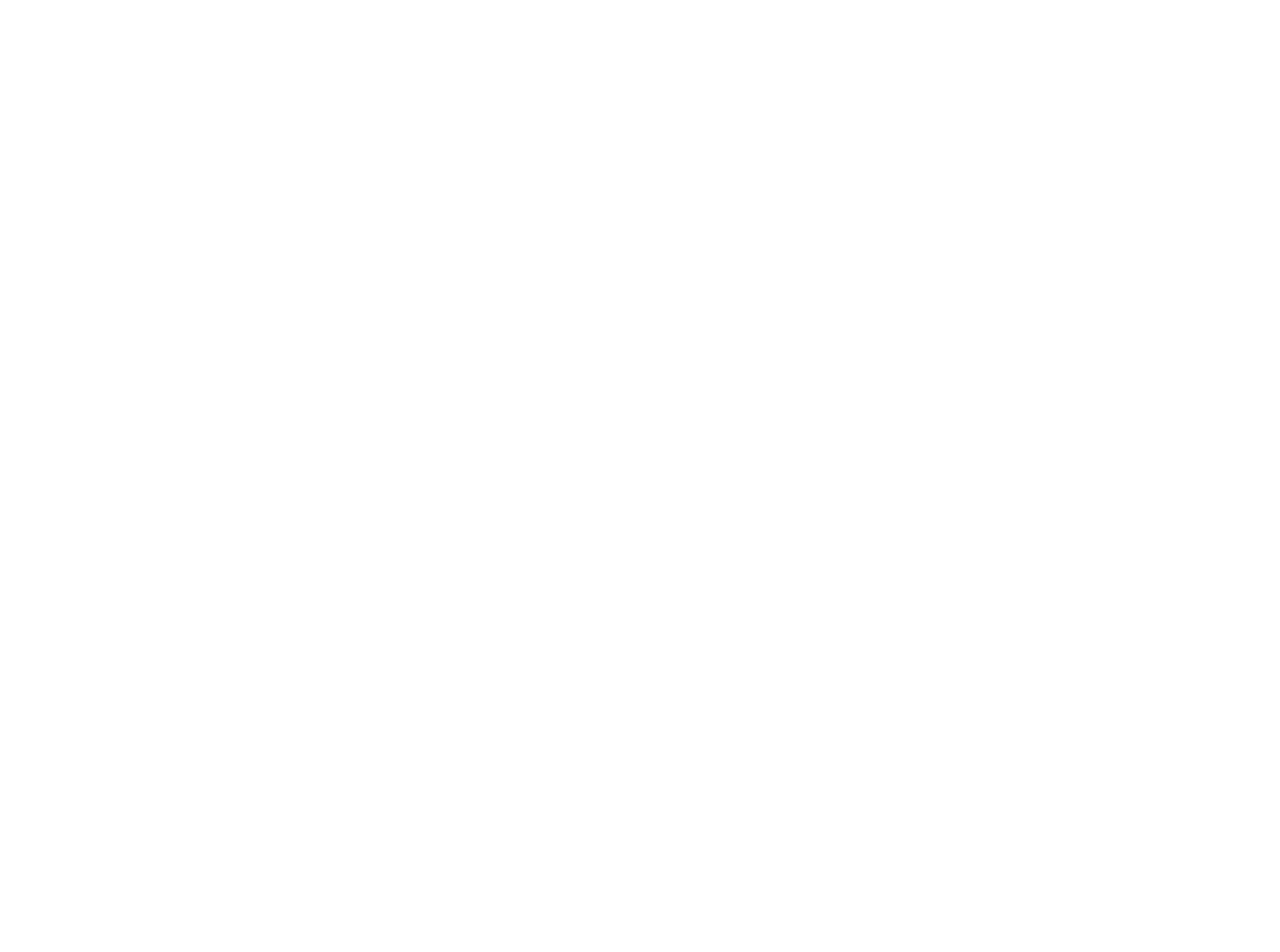
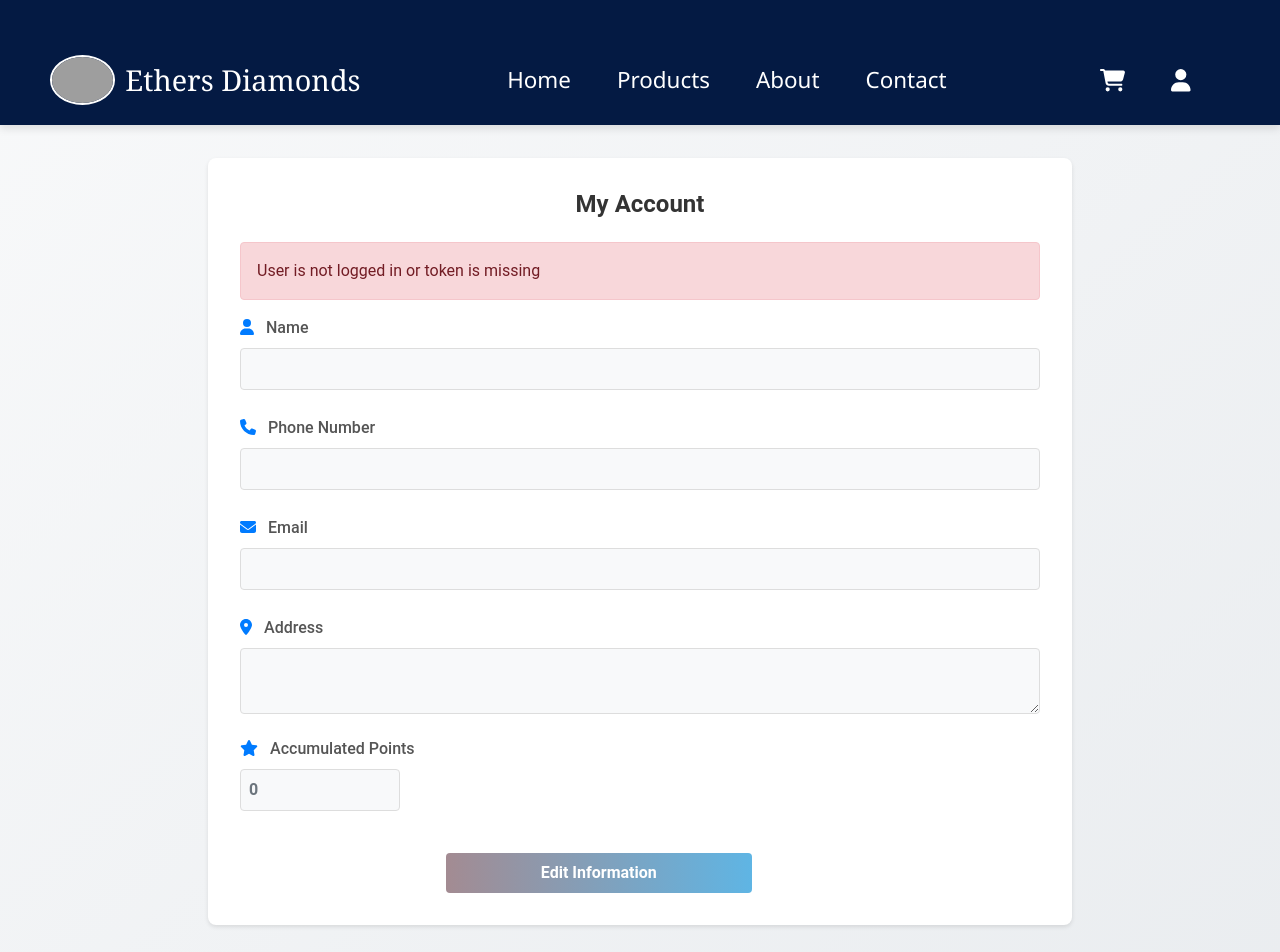
Before and after one commit to vanhungne/SWP_DB, a React (Create React App) app in the folder DIAMOND_STORE_DEMO/: page /myAccount in a window 1280 px wide. Before the commit this address had no page. Shown: the top 952 px of the page. Before the commit the page ends 800 px from the top, so only its background shows below. Built offline with nearby package versions, Linux system fonts and the light colour scheme; grey boxes are pictures that could not be loaded; a web font is replaced by a local one.

Commit message:
update
update

```diff
--- a/DIAMOND_STORE_DEMO/src/App.js
+++ b/DIAMOND_STORE_DEMO/src/App.js
@@ -17,6 +17,7 @@
 import PaymentResult from "./Component/Payment/PaymentResult";
 import OAuth2RedirectHandler from "./Component/O/OAuth2RedirectHandler";
 import Dashboard from "./Component/DashboardAdmin/Dashboard";
+import MyAccount from "./Component/MyAccount";
 function App() {
     return (
         <AuthProvider>
@@ -37,7 +38,7 @@
                         <Route path="reset-password/:email" element={<ResetPassword />} />
                         <Route path="verifycode/:email" element={<VerifyCode />} />
                         <Route path="category" element={<ProductCategory />} />
-
+                        <Route path="myAccount" element={<MyAccount />} />
 
                         {/* Protected router*/}
                         <Route
--- a/DIAMOND_STORE_DEMO/src/Authentication/AuthContext.js
+++ b/DIAMOND_STORE_DEMO/src/Authentication/AuthContext.js
@@ -36,6 +36,17 @@
 }
 
 function getUserFromToken(token) {
-    const userData = jwtDecode(token);
-    return {token, name: userData.name, roles: userData.role};
+    const decodedToken = jwtDecode(token);
+    console.log('Decoded token:', decodedToken);
+    const userId = decodedToken.id;
+    if (!userId) {
+        console.warn('User ID not found in the token');
+    }
+
+    return {
+        token,
+        name: decodedToken.name,
+        roles: decodedToken.role,
+        userid: userId
+    };
 }
--- a/DIAMOND_STORE_DEMO/src/Component/DashboardAdmin/Dashboard.jsx
+++ b/DIAMOND_STORE_DEMO/src/Component/DashboardAdmin/Dashboard.jsx
@@ -115,6 +115,7 @@
             });
             await fetchUsers();
             setError('');
+
         } catch (error) {
             console.error('Error deleting user:', error);
             setError('Error deleting user. Please try again later.');
--- /dev/null
+++ b/DIAMOND_STORE_DEMO/src/Component/MyAccount.jsx
@@ -0,0 +1,156 @@
+import React, { useState, useEffect } from 'react';
+import axios from 'axios';
+import { FontAwesomeIcon } from '@fortawesome/react-fontawesome';
+import { faUser, faPhone, faEnvelope, faMapMarkerAlt, faStar } from '@fortawesome/free-solid-svg-icons';
+import '../Scss/myAccount.scss';
+import { API_URL } from "../Config/config";
+import { jwtDecode } from 'jwt-decode';
+
+const MyAccount = () => {
+    const [userInfo, setUserInfo] = useState({
+        name: '',
+        phoneNumber: '',
+        email: '',
+        address: '',
+        accumulatedPoints: 0
+    });
+    const [isEditing, setIsEditing] = useState(false);
+    const [error, setError] = useState('');
+    const [success, setSuccess] = useState('');
+    const token = localStorage.getItem('token');
+
+    useEffect(() => {
+        if (token) {
+            const decodedToken = jwtDecode(token);
+            if (decodedToken && decodedToken.id) {
+                fetchUserInfo(decodedToken.id);
+            } else {
+                setError('User ID not found in the token');
+            }
+        } else {
+            setError('User is not logged in or token is missing');
+        }
+    }, [token]);
+
+    const fetchUserInfo = async (userId) => {
+        try {
+            const response = await axios.get(`${API_URL}manage/accounts/${userId}`, {
+                headers: {
+                    'Authorization': `Bearer ${token}`
+                }
+            });
+            setUserInfo(response.data);
+        } catch (error) {
+            setError('Failed to fetch user information');
+            console.error('Error fetching user info:', error);
+        }
+    };
+
+    const handleInputChange = (e) => {
+        const { name, value } = e.target;
+        setUserInfo(prevState => ({
+            ...prevState,
+            [name]: value
+        }));
+    };
+
+    const handleSubmit = async (e) => {
+        e.preventDefault();
+        const decodedToken = jwtDecode(token);
+        try {
+            await axios.put(`${API_URL}manage/accounts/${decodedToken.id}`, userInfo, {
+                headers: {
+                    'Authorization': `Bearer ${token}`
+                }
+            });
+            setSuccess('Account information updated successfully');
+            setIsEditing(false);
+        } catch (error) {
+            setError('Failed to update account information');
+            console.error('Error updating user info:', error);
+        }
+    }
+    return (
+        <div className="my-account-container">
+            <div className="my-account-card">
+                <h2 className="my-account-title">My Account</h2>
+                {error && <div className="alert alert-error">{error}</div>}
+                {success && <div className="alert alert-success">{success}</div>}
+                <form onSubmit={handleSubmit} className="my-account-form">
+                    <div className="form-group">
+                        <label><FontAwesomeIcon icon={faUser} className="icon" /> Name</label>
+                        <input
+                            type="text"
+                            name="name"
+                            value={userInfo.name}
+                            onChange={handleInputChange}
+                            disabled={!isEditing}
+                        />
+                    </div>
+                    <div className="form-group">
+                        <label><FontAwesomeIcon icon={faPhone} className="icon" /> Phone Number</label>
+                        <input
+                            type="tel"
+                            name="phoneNumber"
+                            value={userInfo.phoneNumber}
+                            onChange={handleInputChange}
+                            disabled={!isEditing}
+                        />
+                    </div>
+                    <div className="form-group">
+                        <label><FontAwesomeIcon icon={faEnvelope} className="icon" /> Email</label>
+                        <input
+                            type="email"
+                            name="email"
+                            value={userInfo.email}
+                            onChange={handleInputChange}
+                            disabled={!isEditing}
+                        />
+                    </div>
+                    <div className="form-group">
+                        <label><FontAwesomeIcon icon={faMapMarkerAlt} className="icon" /> Address</label>
+                        <textarea
+                            name="address"
+                            value={userInfo.address}
+                            onChange={handleInputChange}
+                            disabled={!isEditing}
+                        />
+                    </div>
+                    <div className="form-group">
+                        <label><FontAwesomeIcon icon={faStar} className="icon" /> Accumulated Points</label>
+                        <input
+                            type="number"
+                            value={userInfo.accumulatedPoints}
+                            disabled
+                            className="accumulated-points" style={{width:'20%'}}
+                        />
+                    </div>
+                    <div className="row">
+                        <div className="col-md-3"></div>
+                        <div className="button-group col-md-3" style={{width: '40%'}}>
+                            {isEditing ? (
+                                <>
+                                    <button type="button" className="btn btn-secondary"
+                                            onClick={() => setIsEditing(false)}>
+                                        Cancel
+                                    </button>
+                                    <button type="submit" className="btn btn-primary">
+                                        Save Changes
+                                    </button>
+                                </>
+                            ) : (
+                                <button type="button" className="btn btn-primary" onClick={() => setIsEditing(true)}>
+                                    Edit Information
+                                </button>
+                            )}
+                        </div>
+                        <div className="col-md-3"></div>
+                    </div>
+
+                </form>
+            </div>
+        </div>
+    );
+};
+
+export default MyAccount;
--- a/DIAMOND_STORE_DEMO/src/Component/Register.jsx
+++ b/DIAMOND_STORE_DEMO/src/Component/Register.jsx
@@ -2,7 +2,7 @@
 import { useNavigate } from 'react-router-dom';
 import axios from "axios";
 import Swal from 'sweetalert2';
-import '../Scss/Register.css'; // Assuming you have some custom CSS
+import '../Scss/Register.css';
 import {API_URL} from "../Config/config";
 
 
--- a/DIAMOND_STORE_DEMO/src/Component/header.jsx
+++ b/DIAMOND_STORE_DEMO/src/Component/header.jsx
@@ -3,7 +3,7 @@
 import { Link } from 'react-router-dom';
 import { useAuth } from '../Authentication/AuthContext';
 import Swal from 'sweetalert2';
-import '../Scss/Header.scss'; // Import the SCSS file
+import '../Scss/Header.scss';
 import { FontAwesomeIcon } from '@fortawesome/react-fontawesome';
 import { faShoppingCart, faUser } from '@fortawesome/free-solid-svg-icons';
 import Cookies from 'js-cookie';
@@ -13,6 +13,7 @@
     const [scrollDirection, setScrollDirection] = useState('up');
     const [lastScrollTop, setLastScrollTop] = useState(0);
     const handleLogout = async () => {
+
         try {
             await logout();
             Cookies.remove('cart');
@@ -86,7 +87,7 @@
                         <div className="nav-account">
                             {currentUser ? (
                                     <NavDropdown title={<FontAwesomeIcon icon={faUser} />} id="account-dropdown" className="custom-nav-link">
-                                        <NavDropdown.Item as={Link} to="/account">My Account</NavDropdown.Item>
+                                        <NavDropdown.Item as={Link} to="/myAccount">My Account</NavDropdown.Item>
                                         {currentUser.roles ==='ADMIN' && (
                                             <NavDropdown.Item as={Link} to="/dashboard-account">Dashboard</NavDropdown.Item>
                                         )}
--- /dev/null
+++ b/DIAMOND_STORE_DEMO/src/Scss/myAccount.scss
@@ -0,0 +1,109 @@
+/* MyAccount.css */
+.my-account-container {
+  max-width: 70%;
+  margin: 2rem auto;
+  padding: 0 1rem;
+}
+
+.my-account-card {
+  background-color: #fff;
+  border-radius: 8px;
+  box-shadow: 0 2px 4px rgba(0, 0, 0, 0.1);
+  padding: 2rem;
+}
+
+.my-account-title {
+  color: #333;
+  font-size: 1.5rem;
+  font-weight: 600;
+  margin-bottom: 1.5rem;
+  text-align: center;
+}
+
+.my-account-form .form-group {
+  margin-bottom: 1rem;
+}
+
+.my-account-form label {
+  display: block;
+  margin-bottom: 0.5rem;
+  font-weight: 500;
+  color: #555;
+}
+
+.my-account-form input,
+.my-account-form textarea {
+  width: 100%;
+  padding: 0.5rem;
+  border: 1px solid #ddd;
+  border-radius: 4px;
+  font-size: 1rem;
+}
+
+.my-account-form input:disabled,
+.my-account-form textarea:disabled {
+  background-color: #f8f9fa;
+  color: #6c757d;
+}
+
+.my-account-form .icon {
+  margin-right: 0.5rem;
+  color: #007bff;
+}
+
+.my-account-form .accumulated-points {
+  font-weight: bold;
+  color: #28a745;
+}
+
+.button-group {
+  display: flex;
+  justify-content: flex-end;
+  margin-top: 1rem;
+}
+
+.btn {
+  padding: 0.5rem 1rem;
+  border: none;
+  border-radius: 4px;
+  cursor: pointer;
+  font-size: 1rem;
+  transition: background-color 0.2s;
+}
+
+.btn-primary {
+  background-color: #007bff;
+  color: #fff;
+}
+
+.btn-primary:hover {
+  background-color: #0056b3;
+}
+
+.btn-secondary {
+  background-color: #6c757d;
+  color: #fff;
+  margin-right: 0.5rem;
+}
+
+.btn-secondary:hover {
+  background-color: #5a6268;
+}
+
+.alert {
+  padding: 1rem;
+  border-radius: 4px;
+  margin-bottom: 1rem;
+}
+
+.alert-error {
+  background-color: #f8d7da;
+  color: #721c24;
+  border: 1px solid #f5c6cb;
+}
+
+.alert-success {
+  background-color: #d4edda;
+  color: #155724;
+  border: 1px solid #c3e6cb;
+}
```
